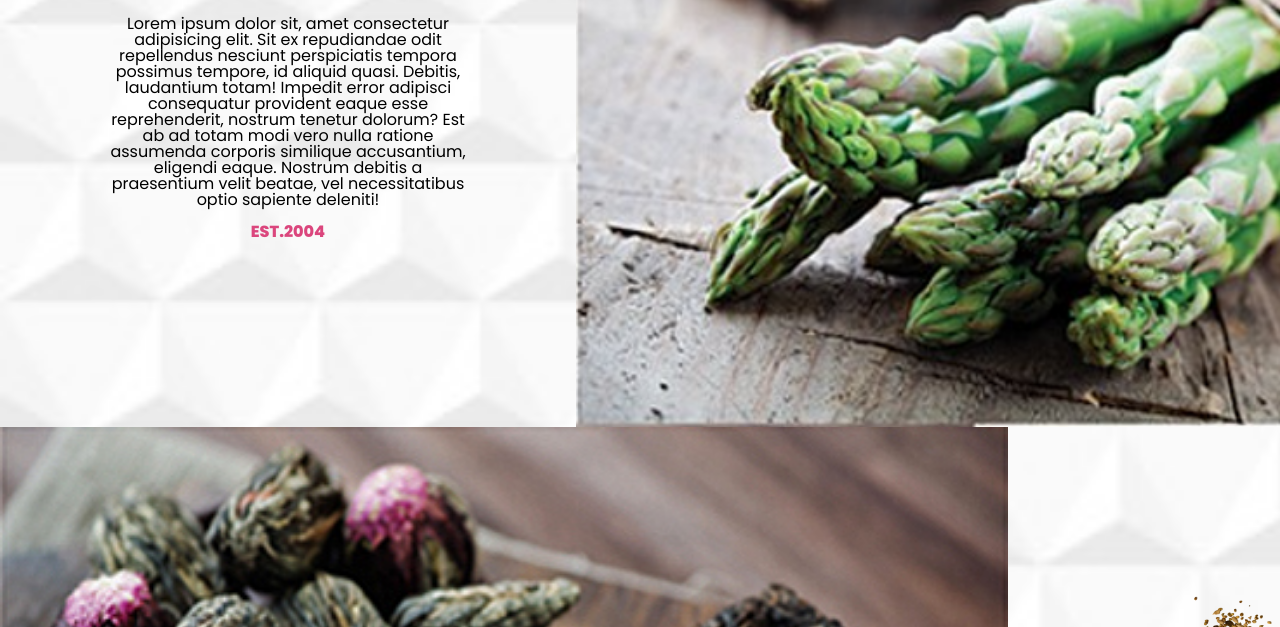
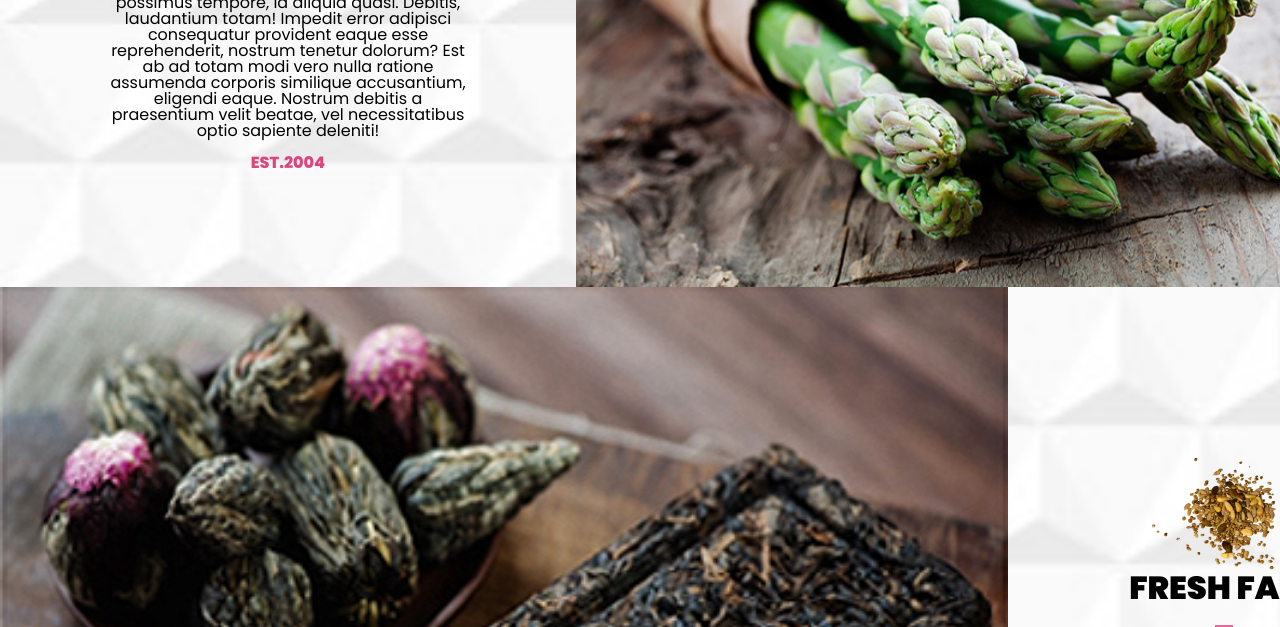
Before and after one commit to oukadus/cesoir, a plain HTML site: page index.html in a window 1280 px wide. Shown: the part 709-1336 px from the top of the page. Drawn offline with Linux system fonts and the light colour scheme.

Commit message:
changement d'images

```diff
--- a/index.html
+++ b/index.html
@@ -1,5 +1,6 @@
 <!DOCTYPE html>
 <html lang="fr">
+
 <head>
   <meta charset="UTF-8" />
   <meta name="viewport" content="width=device-width, initial-scale=1.0" />
@@ -7,6 +8,8 @@
   <link rel="stylesheet" href="./assets/styles/reset.css" />
   <!-- link style.css -->
   <link rel="stylesheet" href="./assets/styles/style.css" />
+  <!-- favicon -->
+  <link rel="shortcut icon" href="./assets/img/cerf.svg" type="image/x-icon">
   <title>Ce soir - Menu restauration</title>
 </head>
 
@@ -44,7 +47,7 @@
             <strong>EST.2004</strong>
           </p>
         </article>
-          <img src="./assets/img/asperges.PNG" alt="illustration d'asperges" />
+        <img src="./assets/img/asperges.jpg" alt="illustration d'asperges" />
       </section>
       <section id="freshFare">
         <article>
@@ -94,4 +97,5 @@
     </footer>
   </div>
 </body>
+
 </html>
```
Also changed, not shown: assets/img/asperges.PNG (deleted), assets/img/asperges.jpg (added). Lines whose indentation alone changed are shown as unchanged.
